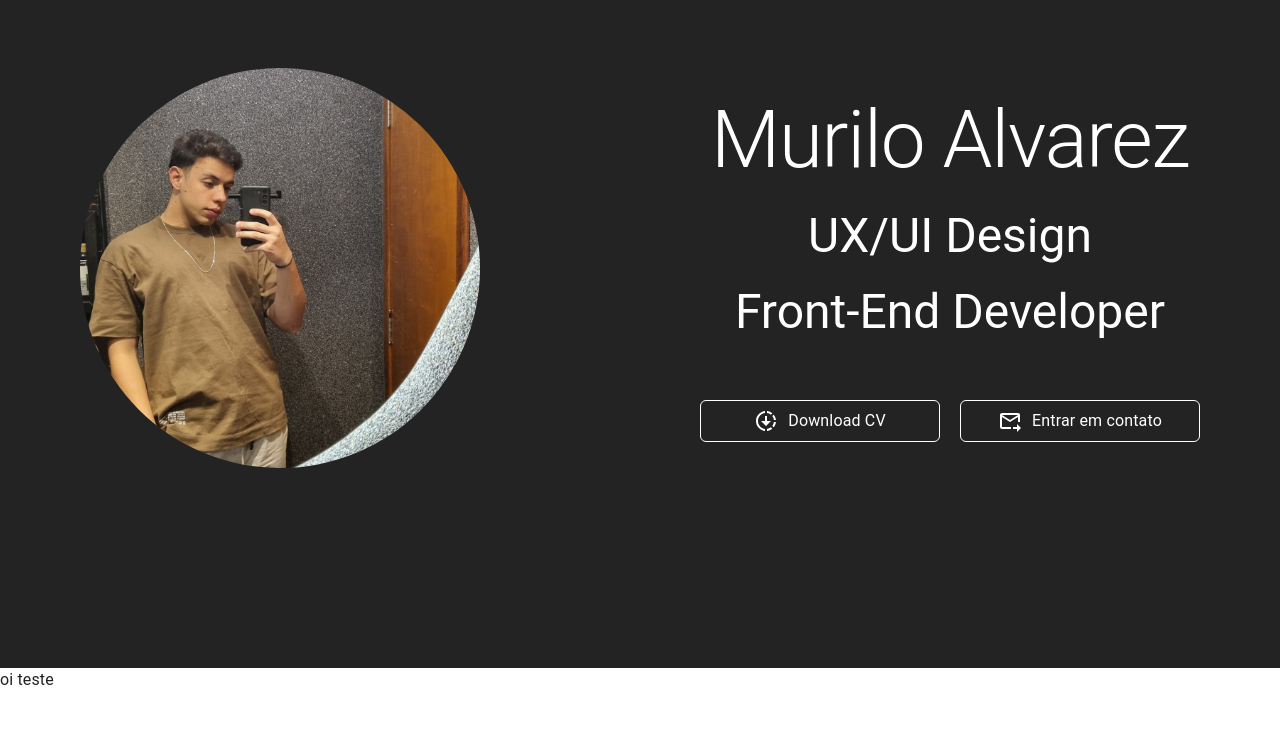
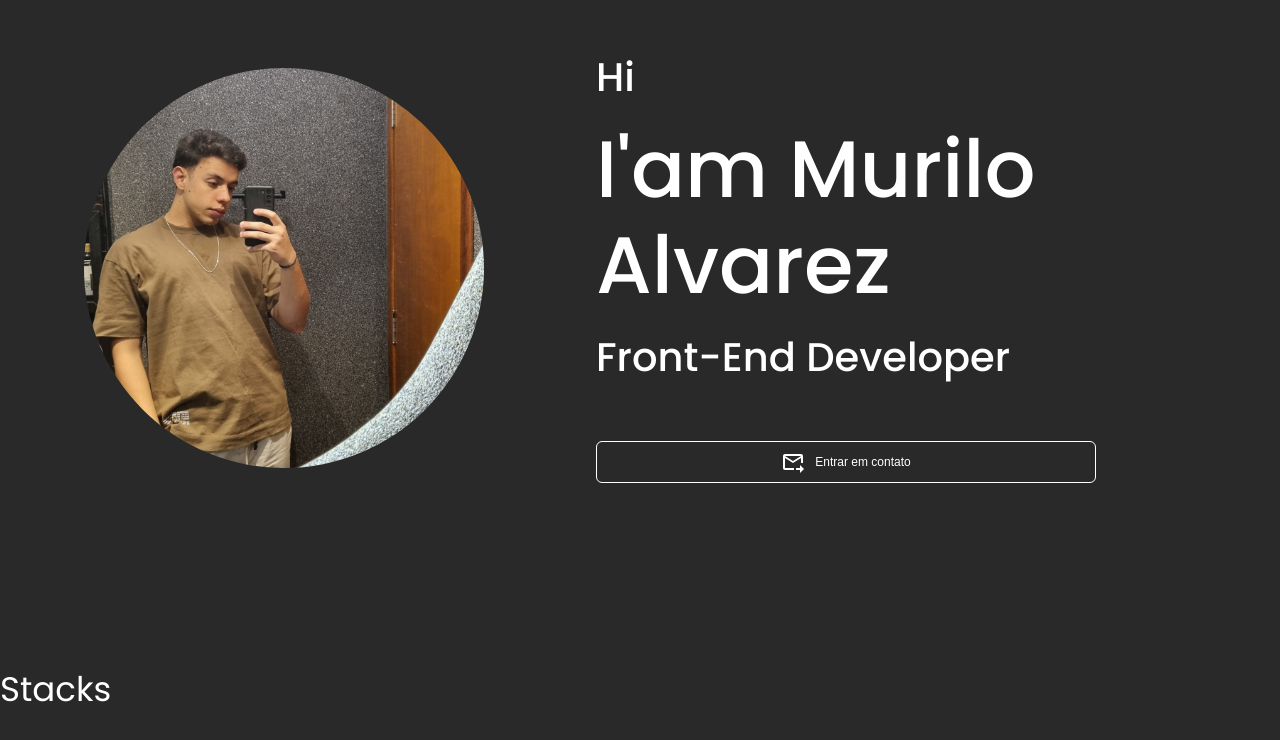
Before and after one commit to MuriloAlvarez/my-portfolio, a React (Vite) app: page / in a window 1280 px wide. Shown: the part 132-872 px from the top of the page. Before the commit the page ends 824 px from the top, so only its background shows below. Built offline with nearby package versions, Linux system fonts and the light colour scheme.

Commit message:
feat: ✨ Teste de Commit

```diff
--- a/index.html
+++ b/index.html
@@ -1,9 +1,14 @@
-<!doctype html>
+<!DOCTYPE html>
 <html lang="en">
   <head>
     <meta charset="UTF-8" />
     <link rel="icon" type="image/svg+xml" href="/vite.svg" />
     <meta name="viewport" content="width=device-width, initial-scale=1.0" />
+    <link
+      href="https://fonts.googleapis.com/css2?family=Poppins:wght@400;500;700&display=swap"
+      rel="stylesheet"
+    />
+
     <title>My Portfolio</title>
   </head>
   <body>
--- a/src/App.tsx
+++ b/src/App.tsx
@@ -3,9 +3,7 @@ import Home from "./pages/Home/home"
 const App = () => {
 
   return (
-    < >
-      <Home/>
-    </>
+    <Home/>
   )
 }
 
--- a/src/components/styledButton/styledButton.tsx
+++ b/src/components/styledButton/styledButton.tsx
@@ -1,13 +1,12 @@
-import { styled } from "@mui/material"
-import { ReactNode } from "react"
+import { styled } from "@mui/material";
+import { ReactNode } from "react";
 
-interface StyledButtonProps{
-    children: ReactNode
+interface StyledButtonProps {
+  children: ReactNode;
 }
-const StyledButton: React.FC<StyledButtonProps> = ({children}) => {
-
-
-    const StyleButton = styled("button")(({theme}) => ({
+const StyledButton: React.FC<StyledButtonProps> = ({ children }) => {
+  const StyleButton = styled("button")(({ theme }) => ({
+    cursor: "pointer",
     backgroundColor: "transparent",
     border: `1px solid ${theme.palette.primary.contrastText}`,
     borderRadius: "6px",
@@ -18,18 +17,13 @@ const StyledButton: React.FC<StyledButtonProps> = ({children}) => {
     justifyContent: "center",
     alignItems: "center",
     gap: "10px",
-       '&:hover':{
+    "&:hover": {
       backgroundColor: `${theme.palette.secondary.light}`,
-        border: `${theme.palette.primary.main}`
-       }
+      border: `${theme.palette.primary.main}`,
+    },
+  }));
 
-      }))
+  return <StyleButton>{children}</StyleButton>;
+};
 
-  return (
-    <StyleButton>
-{children}
-</StyleButton>
-  )
-}
-
-export default StyledButton
+export default StyledButton;
--- a/src/main.tsx
+++ b/src/main.tsx
@@ -7,8 +7,8 @@ import theme from './theme.ts'
 ReactDOM.createRoot(document.getElementById('root')!).render(
   <React.StrictMode>
     <ThemeProvider theme={theme}>
+    <CssBaseline />
     <App />
-    <CssBaseline />
     </ThemeProvider>
   </React.StrictMode>,
 )
--- a/src/pages/Home/home.tsx
+++ b/src/pages/Home/home.tsx
@@ -3,9 +3,7 @@ import Hero from "./sections/Hero/hero"
 const Home = () => {
 
     return (
-      < >
-        <Hero />
-      </>
+      <Hero />
     )
   }
 
--- a/src/pages/Home/sections/Hero/hero.tsx
+++ b/src/pages/Home/sections/Hero/hero.tsx
@@ -1,6 +1,6 @@
-import { Container, styled, Typography } from "@mui/material";
+import { Container, Typography } from "@mui/material";
+import styled from "@emotion/styled";
 import Avatar from "../../../../assets/images/profilePortfolio.jpg";
-import DownloadingIcon from "@mui/icons-material/Downloading";
 import ForwardToInboxIcon from "@mui/icons-material/ForwardToInbox";
 import StyledButton from "../../../../components/styledButton/styledButton";
 
@@ -12,84 +12,101 @@ export default function Hero() {
           <ContentWrapper>
             <StyledImg src={Avatar} alt="Murilo Alvarez" />
             <TextSection>
-              <Typography color="primary.contrastText" variant="h1" sx={{
-                  fontSize: {
-                    xs: "50px",
-
-                    lg: "80px",
-                  },
-                }}>
-                Murilo Alvarez
-              </Typography>
-              <Typography color="primary.contrastText" variant="h3">
-                UX/UI Design
-              </Typography>
-              <Typography color="primary.contrastText" variant="h3">
-                Front-End Developer
-              </Typography>
+              <span className="subtitle">Hi</span>
+              <span className="title">I'am Murilo Alvarez</span>
+              <span className="subtitle">Front-End Developer</span>
 
               <ButtonContainer>
                 <StyledButton>
-                  <DownloadingIcon />
-                  <Typography>Download CV</Typography>
-                </StyledButton>
-                <StyledButton>
                   <ForwardToInboxIcon />
-                  <Typography>Entrar em contato</Typography>
+                  <span>Entrar em contato</span>
                 </StyledButton>
               </ButtonContainer>
             </TextSection>
           </ContentWrapper>
         </Container>
       </StyledHero>
-      <div>oi teste</div>
+      <SecondStep>
+        <Typography color="primary.contrastText" variant="h4">
+          Stacks
+        </Typography>
+      </SecondStep>
     </>
   );
 }
-const StyledHero = styled("div")(({ theme }) => ({
-  backgroundColor: theme.palette.primary.main,
-  height: "100vh",
-  display: "flex",
-  alignItems: "center",
-  justifyContent: "center",
-  overflow: "auto",
-}));
+const StyledHero = styled.div`
+   background-color: #292929;
+  height: 100vh;
+  display: flex;
+  align-items: center;
+  justify-content: center;
+  overflow-y: auto;
+  width: 100%;
+  `;
 
-const ContentWrapper = styled("div")(() => ({
-  display: "flex",
-  alignItems: "center",
-  justifyContent: "space-between",
-  width: "100%",
-  maxWidth: "1200px",
-  padding: "0 16px",
-  "@media (max-width: 600px)": {
-    flexDirection: "column",
-    gap: "10px",
-  },
-}));
+const ContentWrapper = styled.div`
+  display: flex;
+  align-items: center;
+  justify-content: space-between;
+  width: 100%;
+  padding: 0 20px;
 
-const StyledImg = styled("img")(() => ({
-  width: "100%",
-  maxWidth: "400px",
-  borderRadius: "50%",
-}));
+  @media (max-width: 600px) {
+    flex-direction: column;
+    gap: 10px;
+  }
+`;
 
-const TextSection = styled("div")(() => ({
-  display: "flex",
-  flexDirection: "column",
-  alignItems: "center",
-  gap: "20px",
-  textAlign: "center",
-}));
+const StyledImg = styled.img`
+  width: 100%;
+  max-width: 400px;
+  border-radius: 50%;
+`;
+const TextSection = styled.div`
+  display: flex;
+  flex-direction: column;
+  gap: 20px;
+  width: 100%;
+  word-wrap: break-word;
+  max-width: 600px;
 
-const ButtonContainer = styled("div")(() => ({
-  display: "flex",
-  gap: "20px",
-  justifyContent: "center",
-  marginTop: "40px",
-  width: "500px",
-  "@media (max-width: 600px)": {
-    flexDirection: "column",
-    gap: "10px",
-  },
-}));
+  span {
+    color: #ffffff;
+    font-weight: 500;
+    line-height: 1.2;
+    font-size: 12px;
+  }
+
+  .title {
+    font-size: 80px;
+    font-weight: 500;
+  }
+
+  .subtitle {
+    font-size: 40px;
+  }
+
+  .count {
+    font-size: 40px;
+    font-weight: 600;
+  }
+`;
+
+const ButtonContainer = styled.div`
+  display: flex;
+  gap: 20px;
+  justify-content: center;
+  margin-top: 40px;
+  width: 500px;
+
+  @media (max-width: 600px) {
+    flex-direction: column;
+    gap: 10px;
+  }
+`;
+
+const SecondStep = styled.div`
+  background-color: #292929;
+  height: 100vh;
+  display: flex;
+`;
--- a/src/theme.ts
+++ b/src/theme.ts
@@ -3,14 +3,15 @@ import { createTheme } from "@mui/material";
 const theme = createTheme({
   palette: {
     primary: {
-        main: '#232323'
+      main: '#232323',
     },
     secondary: {
-        main: '#4f8e3e'
+      main: '#4f8e3e',
     },
   },
-
+  typography: {
+    fontFamily: "'Poppins', sans-serif",
+  },
 });
 
-
 export default theme;
```
Lines whose indentation alone changed are shown as unchanged.
